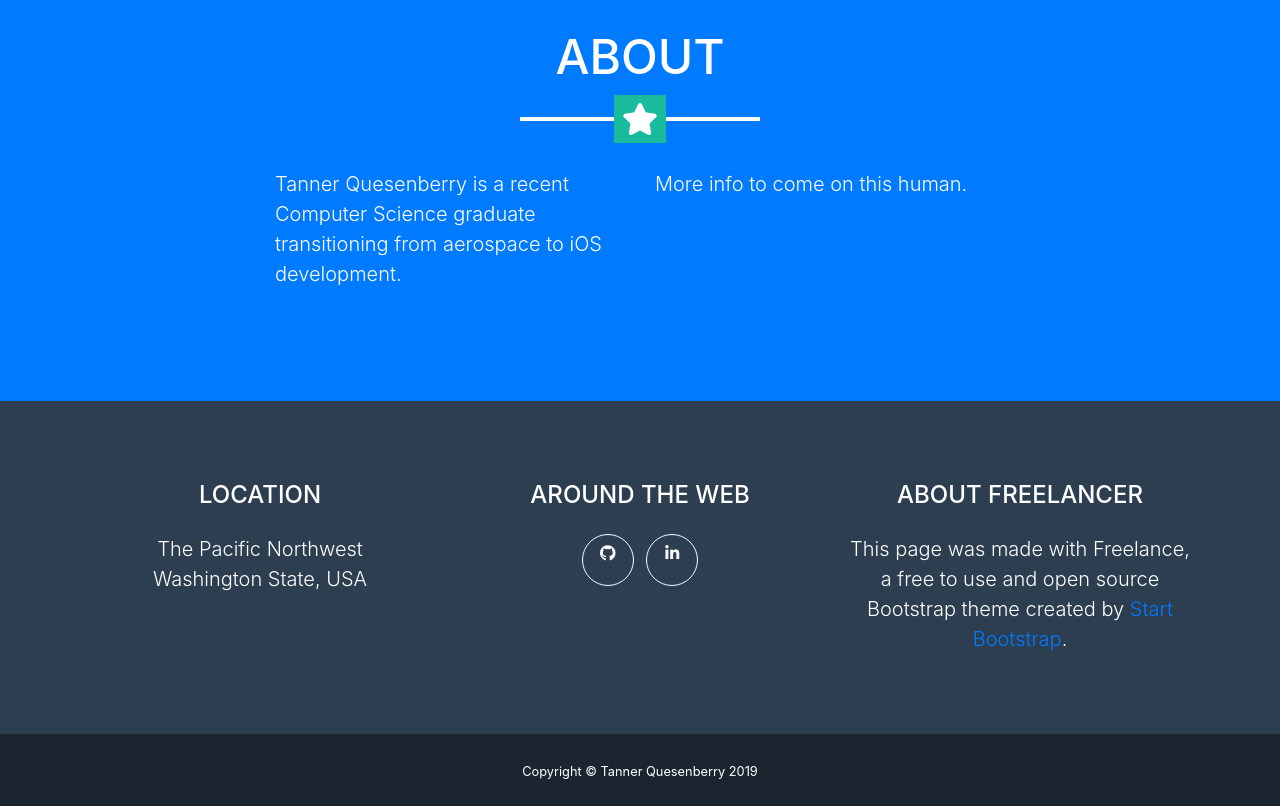
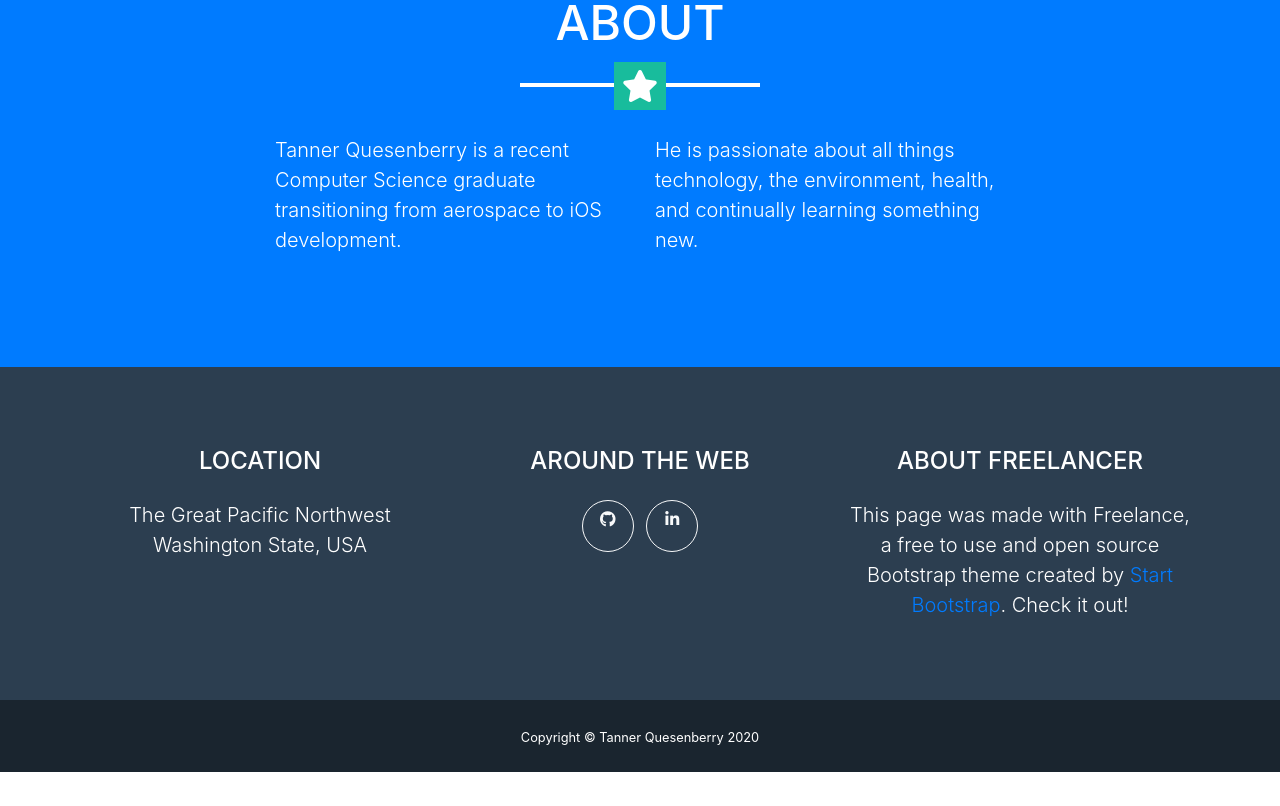
Before and after one commit to Biofluorescent/Biofluorescent.github.io, a website with bundled scripts: page index.html in a window 1280 px wide. Shown: the part 1776-2582 px from the top of the page. After the commit the page ends 2548 px from the top, so only its background shows below. Built offline with nearby package versions, Linux system fonts and the light colour scheme.

Commit message:
A few small tweaks.

```diff
--- a/index.html
+++ b/index.html
@@ -61,14 +61,13 @@
         <h1 class="text-uppercase mb-0">Tanner Quesenberry</h1>
         <hr class="star-light">
         <h2 class="font-weight-light mb-0">iOS Developer - Software Engineer</h2>
-        <h2 class="font-weight-light mb-0">(Site in Progress)</h2>
       </div>
     </header>
 
     <!-- Projects Grid Section -->
     <section class="portfolio" id="portfolio">
       <div class="container">
-        <h2 class="text-center text-uppercase text-secondary mb-0">iOS Projects</h2>
+        <h2 class="text-center text-uppercase text-secondary mb-0">Some iOS Projects</h2>
         <hr class="star-dark mb-5">
         <div class="row">
           <div class="col-md-6 col-lg-4">
@@ -145,7 +144,7 @@
             <p class="lead">Tanner Quesenberry is a recent Computer Science graduate transitioning from aerospace to iOS development.</p>
           </div>
           <div class="col-lg-4 mr-auto">
-            <p class="lead">More info to come on this human.</p>
+            <p class="lead">He is passionate about all things technology, the environment, health, and continually learning something new.</p>
           </div>
         </div>
 <!--         <div class="text-center mt-4">
@@ -223,7 +222,7 @@
         <div class="row">
           <div class="col-md-4 mb-5 mb-lg-0">
             <h4 class="text-uppercase mb-4">Location</h4>
-            <p class="lead mb-0">The Pacific Northwest
+            <p class="lead mb-0">The Great Pacific Northwest
               <br>Washington State, USA</p>
           </div>
           <div class="col-md-4 mb-5 mb-lg-0">
@@ -242,7 +241,7 @@
               </li>
             -->
               <li class="list-inline-item">
-                <a class="btn btn-outline-light btn-social text-center rounded-circle" href="#">
+                <a class="btn btn-outline-light btn-social text-center rounded-circle" href="https://www.linkedin.com/in/tannerquesenberry/">
                   <i class="fab fa-fw fa-linkedin-in"></i>
                 </a>
               </li>
@@ -251,7 +250,7 @@
           <div class="col-md-4">
             <h4 class="text-uppercase mb-4">About Freelancer</h4>
             <p class="lead mb-0">This page was made with Freelance, a free to use and open source Bootstrap theme created by
-              <a href="http://startbootstrap.com">Start Bootstrap</a>.</p>
+              <a href="http://startbootstrap.com">Start Bootstrap</a>. Check it out!</p>
           </div>
         </div>
       </div>
@@ -259,7 +258,7 @@
 
     <div class="copyright py-4 text-center text-white">
       <div class="container">
-        <small>Copyright &copy; Tanner Quesenberry 2019</small>
+        <small>Copyright &copy; Tanner Quesenberry 2020</small>
       </div>
     </div>
 
```
Also changed, not shown: 1 other file.
